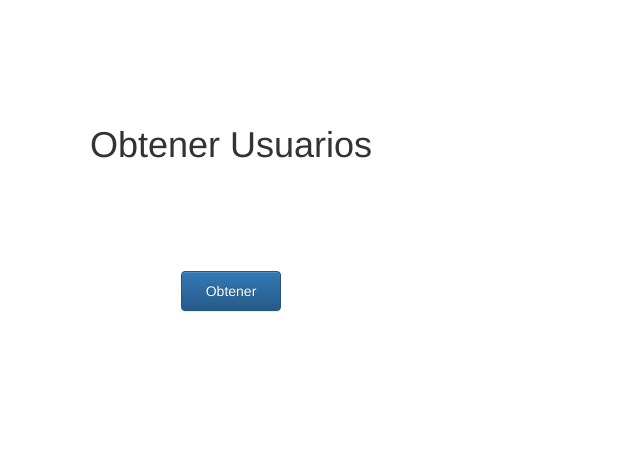
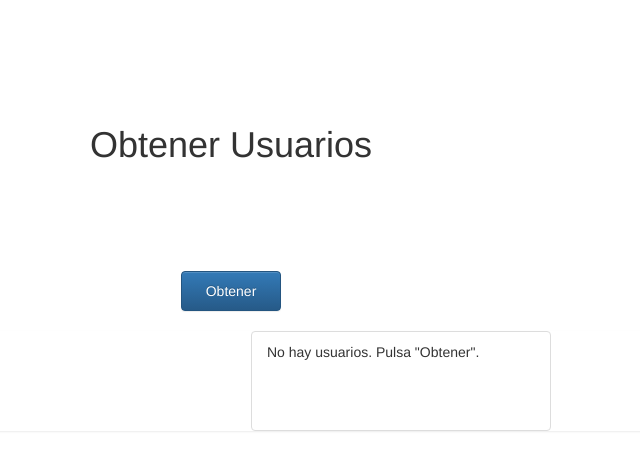
Before and after one commit to cristianjonhson/SpringBootReactJs, a React (Create React App) app in the folder Frontend/: page /BotonIndex in a window 1280 px wide. Shown: the top 470 px of the page, without its empty margins (409-1049 px from the left). Built offline with nearby package versions, Linux system fonts and the light colour scheme.

Commit message:
refactor(frontend): BotonIndex -> functional component with hooks, loading/error handling

```diff
--- a/Frontend/src/pages/BotonIndex.js
+++ b/Frontend/src/pages/BotonIndex.js
@@ -1,70 +1,73 @@
-import React from 'react';
+import React, { useState, useCallback, useRef, useEffect } from 'react';
 import Form from '../components/TitleForm';
 import axios from 'axios';
 
-class BotonIndex extends React.Component {
-  state = {
-    name: '',
-    username: '',
-    company: '',
-    email: '',
-    users: [],
+function BotonIndex() {
+  const [users, setUsers] = useState([]);
+  const [loading, setLoading] = useState(false);
+  const [error, setError] = useState(null);
+
+  // ref para saber si el componente está montado y evitar setState después de un unmount
+  const mountedRef = useRef(true);
+  useEffect(() => {
+    mountedRef.current = true;
+    return () => {
+      mountedRef.current = false;
+    };
+  }, []);
+
+  const fetchUsers = useCallback(async () => {
+    setLoading(true);
+    setError(null);
+    try {
+      const res = await axios.get('http://localhost:8765/users');
+      if (mountedRef.current) setUsers(res.data || []);
+    } catch (err) {
+      console.error('fetchUsers error:', err && (err.response || err.message || err));
+      if (mountedRef.current) setError(err && (err.message || 'Error al obtener usuarios'));
+    } finally {
+      if (mountedRef.current) setLoading(false);
+    }
+  }, []);
+
+  // opción: precargar usuarios al montar
+  // useEffect(() => { fetchUsers(); }, [fetchUsers]);
+
+  const handleSubmit = async (e) => {
+    e.preventDefault();
+    await fetchUsers();
   };
 
-  getUsers = async () => {
-    console.log('getUsers: llamando a backend /users');
-    try {
-      const res = await axios.get('http://localhost:8765/users');
-      console.log('getUsers: respuesta recibida', res.data && res.data.length);
-      this.setState({ users: res.data });
-    } catch (err) {
-      console.error('getUsers: error', err && (err.response || err.message || err));
-    }
-  };
-
-  componentDidMount() {
-    console.log('BotonIndex montado');
-    // opcional: precargar usuarios
-    // this.getUsers();
-  }
-
-  handleSubmit = async (e) => {
-    e.preventDefault();
-    console.log('state', this.state);
-    try {
-      const res = await axios.get('http://localhost:8765/users');
-      this.setState({ users: res.data, name: '', username: '', company: '', email: '' });
-      console.log('respuesta axios', res.data);
-    } catch (error) {
-      console.log(error.response || error);
-    }
-  };
-
-  render() {
   return (
     <div>
       <Form username="Obtener Usuarios" />
-        <div className="container">
-          <form onSubmit={this.handleSubmit}>
-            <button type="submit" className="btn btn-primary">
-              Obtener
+      <div className="form-container">
+        <form onSubmit={handleSubmit}>
+          <button type="submit" className="btn btn-primary" disabled={loading}>
+            {loading ? 'Cargando...' : 'Obtener'}
           </button>
         </form>
       </div>
-        <div className="col-md-8">
+
+      <div className="list-wrapper">
         <ul className="list-group">
-            {this.state.users.map((user, i) => (
+          {error && (
+            <li className="list-group-item list-group-item-danger">Error: {error}</li>
+          )}
+
+          {users.length === 0 && !loading && !error && (
+            <li className="list-group-item">No hay usuarios. Pulsa "Obtener".</li>
+          )}
+
+          {users.map((user, i) => (
             <li
               className="list-group-item list-group-item-action"
               key={user && (user.id ?? `${user.email || 'u'}-${i}`)}
             >
-                Name: {user.name}
-                <br />
-                Username: {user.username}
-                <br />
-                Name Company: {user.company?.name}
-                <br />
-                Email: {user.email}
+              <p><strong>Name:</strong> {user?.name}</p>
+              <p><strong>Username:</strong> {user?.username}</p>
+              <p><strong>Company:</strong> {user?.company?.name || 'N/A'}</p>
+              <p><strong>Email:</strong> {user?.email}</p>
             </li>
           ))}
         </ul>
@@ -72,6 +75,5 @@ class BotonIndex extends React.Component {
     </div>
   );
 }
-}
 
 export default BotonIndex;
```
Lines whose indentation alone changed are shown as unchanged.
